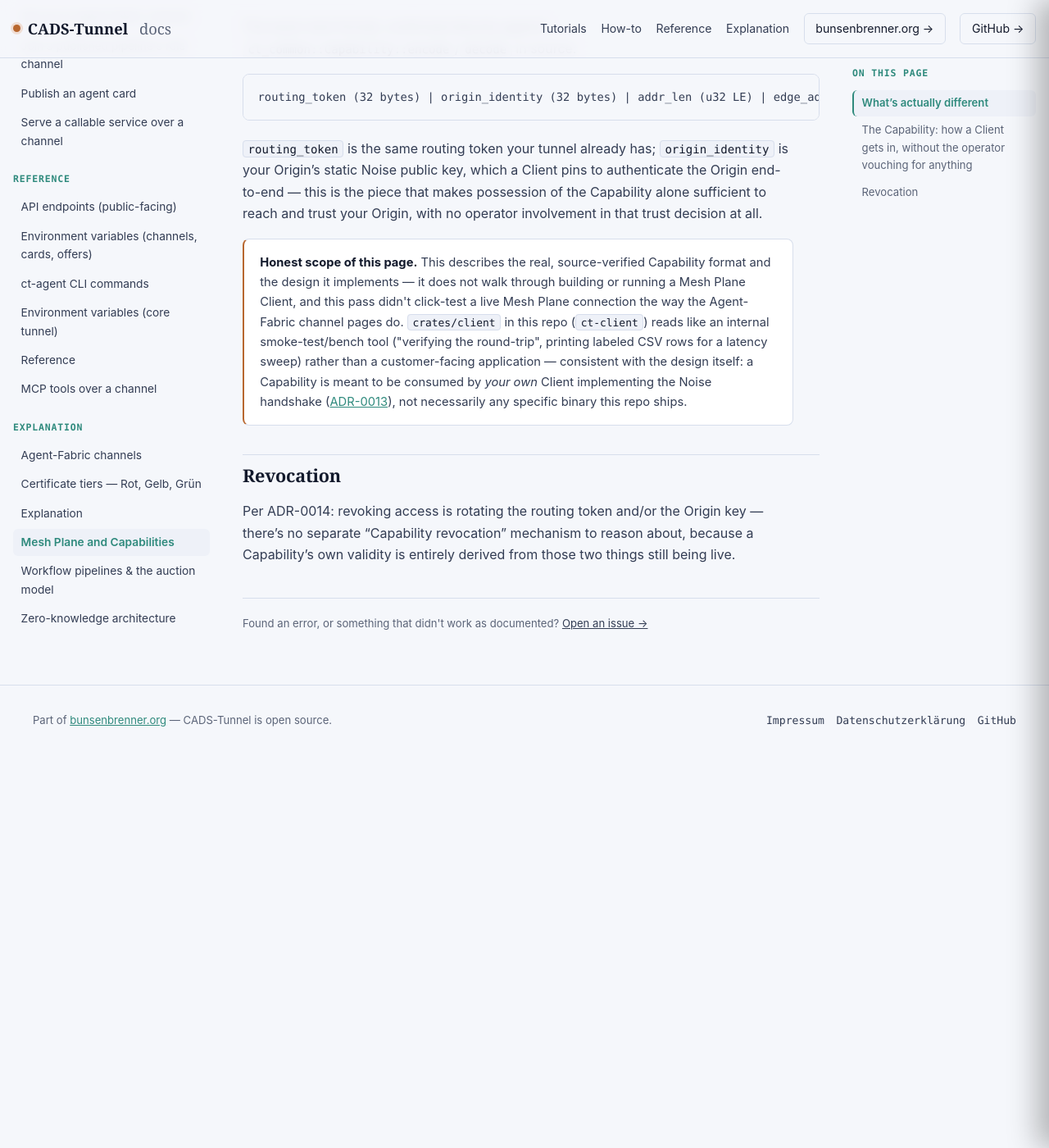
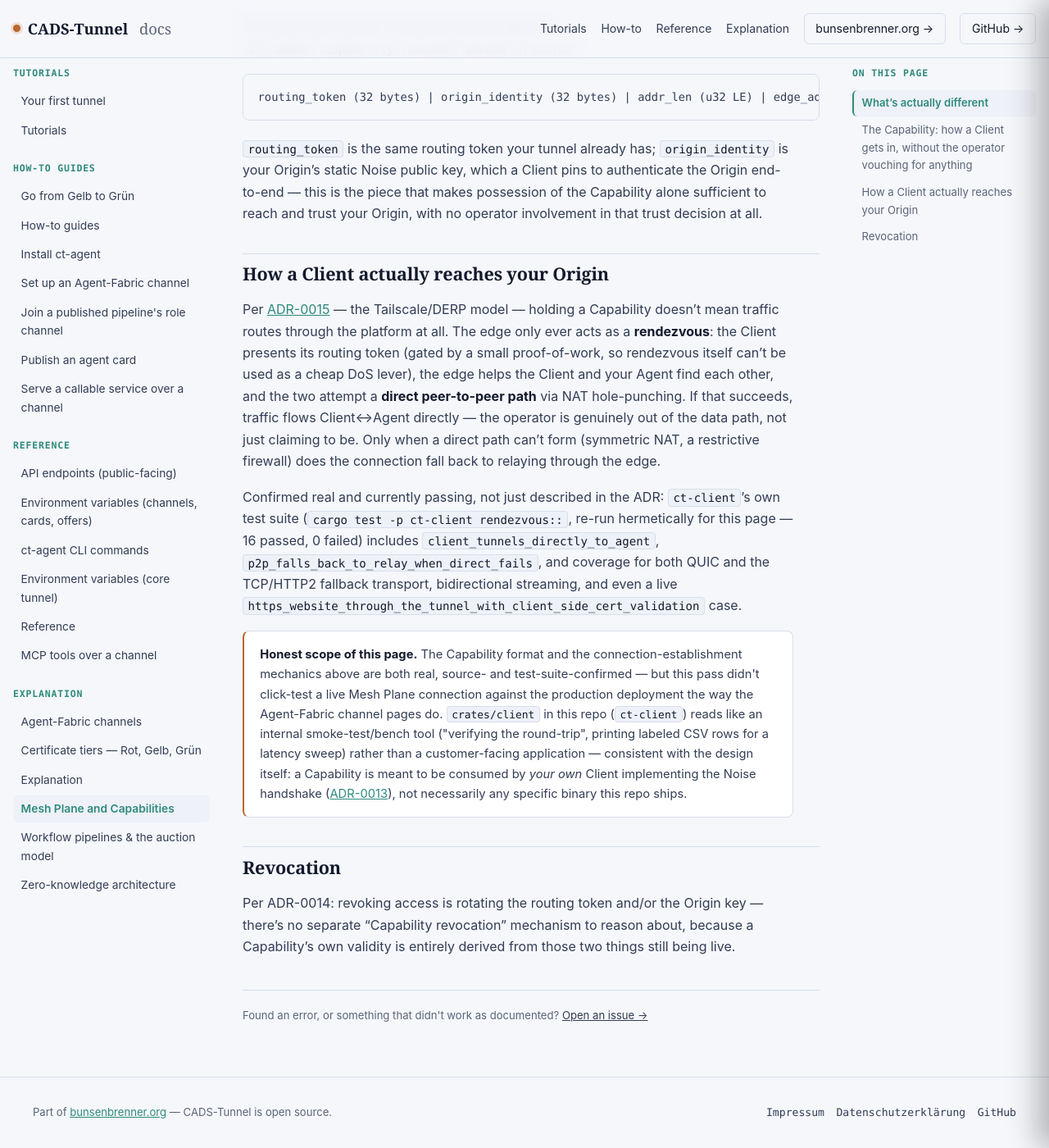
Before and after one commit to scimbe/CADS-Tunnel-docs, a Jekyll site: the page built from _explanation/mesh-plane-and-capabilities.md, in a window 1280 px wide and 1400 px high, scrolled down 1104 px. Shown: the whole window at 82% size. Built offline with Jekyll 4.4.1, drawn with Linux system fonts in a browser that asks for light colours.

Commit message:
explanation: how a Mesh Plane Client actually reaches the Origin
Follow-up to the Capability page -- described the trust grant but not
what happens after a Client has one. Added the rendezvous/direct-P2P/
relay-fallback mechanics (ADR-0015, the Tailscale/DERP model): the
edge only ever helps a Client and Agent find each other and attempt
NAT hole-punching for a direct path; only on failure does it fall
back to relaying traffic itself.

Confirmed real and currently passing, not just described in the ADR:
re-ran ct-client's rendezvous test suite hermetically for this page
(cargo test -p ct-client rendezvous::, 16 passed) -- including named
tests for exactly the direct-path and relay-fallback claims
(client_tunnels_directly_to_agent, p2p_falls_back_to_relay_when_
direct_fails), plus real coverage for QUIC/TCP-fallback transport,
bidirectional streaming, and an HTTPS-through-the-tunnel case with
client-side cert validation.

```diff
--- a/_explanation/mesh-plane-and-capabilities.md
+++ b/_explanation/mesh-plane-and-capabilities.md
@@ -51,10 +51,27 @@ static Noise public key, which a Client pins to authenticate the Origin end-to-e
 that makes possession of the Capability alone sufficient to reach and trust your Origin, with no
 operator involvement in that trust decision at all.
 
+## How a Client actually reaches your Origin
+
+Per [ADR-0015](https://github.com/scimbe/CADS-Tunnel/blob/main/docs/adr/0015-p2p-mesh-with-rendezvous.md)
+— the Tailscale/DERP model — holding a Capability doesn't mean traffic routes through the platform at
+all. The edge only ever acts as a **rendezvous**: the Client presents its routing token (gated by a
+small proof-of-work, so rendezvous itself can't be used as a cheap DoS lever), the edge helps the Client
+and your Agent find each other, and the two attempt a **direct peer-to-peer path** via NAT hole-punching.
+If that succeeds, traffic flows Client↔Agent directly — the operator is genuinely out of the data path,
+not just claiming to be. Only when a direct path can't form (symmetric NAT, a restrictive firewall) does
+the connection fall back to relaying through the edge.
+
+Confirmed real and currently passing, not just described in the ADR: `ct-client`'s own test suite
+(`cargo test -p ct-client rendezvous::`, re-run hermetically for this page — 16 passed, 0 failed)
+includes `client_tunnels_directly_to_agent`, `p2p_falls_back_to_relay_when_direct_fails`, and coverage
+for both QUIC and the TCP/HTTP2 fallback transport, bidirectional streaming, and even a live
+`https_website_through_the_tunnel_with_client_side_cert_validation` case.
+
 <div class="callout warn">
-<strong>Honest scope of this page.</strong> This describes the real, source-verified Capability format
-and the design it implements — it does not walk through building or running a Mesh Plane Client, and
-this pass didn't click-test a live Mesh Plane connection the way the Agent-Fabric channel pages do.
+<strong>Honest scope of this page.</strong> The Capability format and the connection-establishment
+mechanics above are both real, source- and test-suite-confirmed — but this pass didn't click-test a live
+Mesh Plane connection against the production deployment the way the Agent-Fabric channel pages do.
 <code>crates/client</code> in this repo (<code>ct-client</code>) reads like an internal smoke-test/bench
 tool ("verifying the round-trip", printing labeled CSV rows for a latency sweep) rather than a
 customer-facing application — consistent with the design itself: a Capability is meant to be consumed
```
